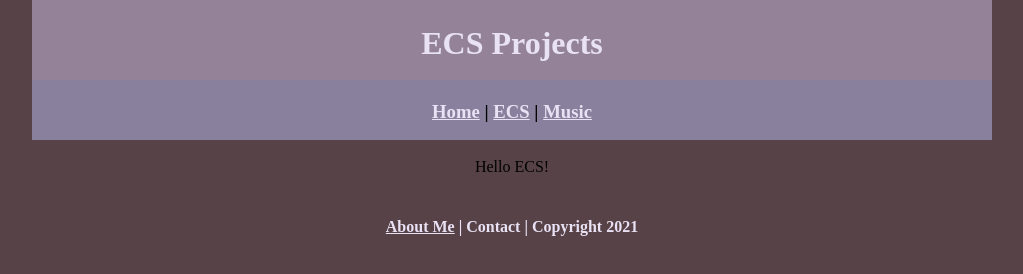
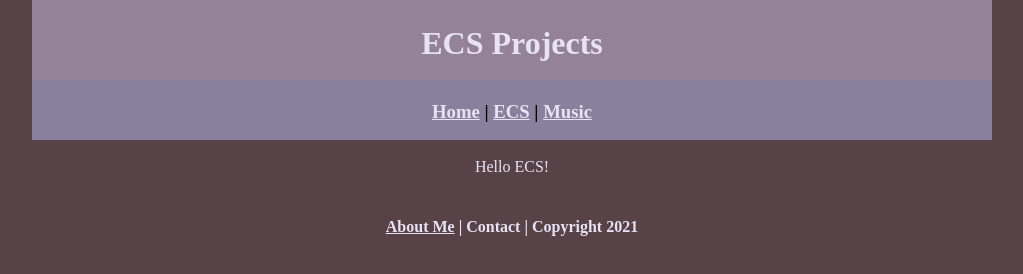
Before and after one commit to laurab8/e.c.s.portfolio, a plain HTML site: page ecs/index.html in a window 1280 px wide. Shown: the whole page, without its empty margins (128-1151 px from the left). Drawn offline with Linux system fonts and the light colour scheme.

Commit message:
Update myCSS.css

```diff
--- a/myCSS.css
+++ b/myCSS.css
@@ -37,6 +37,7 @@ body {
 	float: left;
 	width: 100%;
 	text-align: center;
+	color: #E9E2F4;
 }
 .footer {
 	background: #574247;
```
